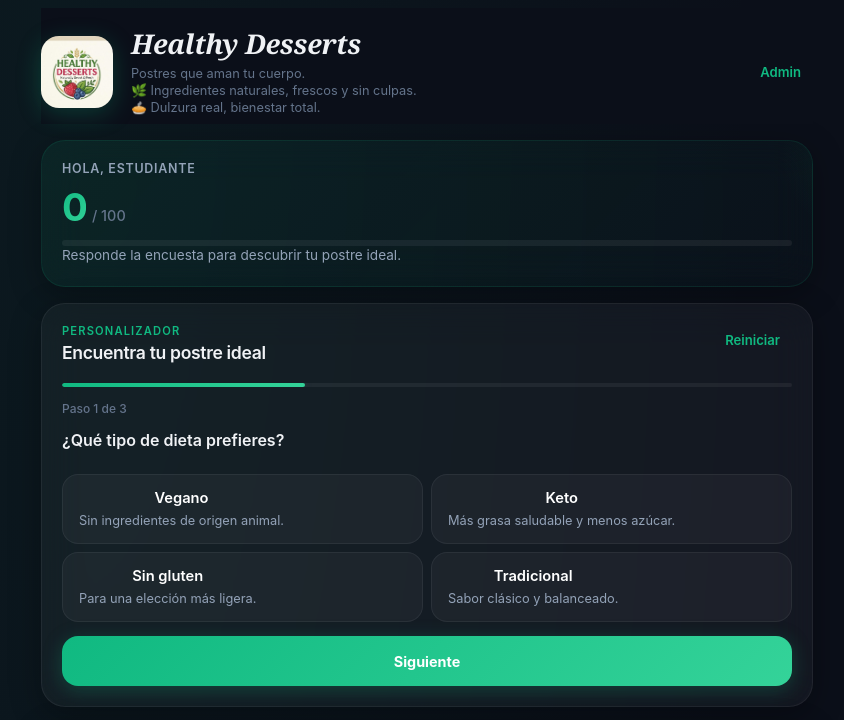
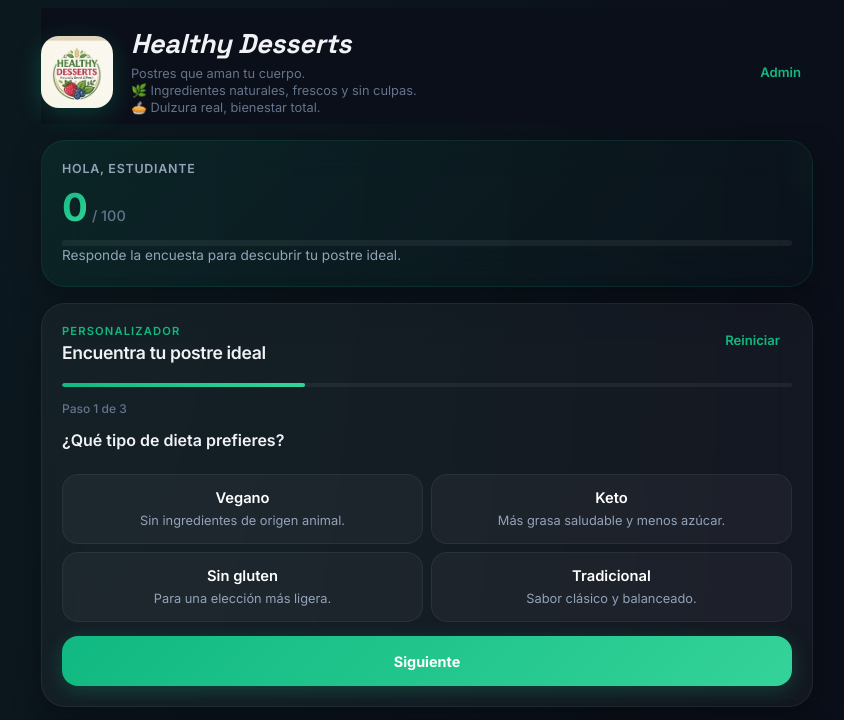
Before and after one commit to GB250805/healthy_desserts, a plain HTML site: page index.html in a window 1280 px wide. Shown: the top 720 px of the page, without its empty margins (213-1057 px from the left). Drawn offline with Linux system fonts and the light colour scheme.

Commit message:
fix: tipos de letra y centrado de texto

```diff
--- a/index.html
+++ b/index.html
@@ -7,6 +7,9 @@
   <meta name="description" content="Healthy Desserts - postres saludables personalizados para estudiantes." />
   <title>Healthy Desserts</title>
   <link rel="icon" type="image/png" href="pics/logo1x1.png" />
+  <link rel="preconnect" href="https://fonts.googleapis.com" />
+  <link rel="preconnect" href="https://fonts.gstatic.com" crossorigin />
+  <link href="https://fonts.googleapis.com/css2?family=Inter:wght@400;500;600;700;800&family=Space+Grotesk:wght@400;500;600;700;800&family=Space+Mono&display=swap" rel="stylesheet" />
   <link rel="stylesheet" href="styles.css" />
 </head>
 <body>
--- a/styles.css
+++ b/styles.css
@@ -1,5 +1,8 @@
 :root {
   color-scheme: dark;
+  --display: "Space Grotesk", sans-serif;
+  --body: "Inter", sans-serif;
+  --mono: "Space Mono", monospace;
   --bg: #0b0f19;
   --bg-elevated: #111520;
   --surface: rgba(255, 255, 255, 0.04);
@@ -44,7 +47,7 @@
   margin: 0;
   min-height: 100vh;
   color: var(--text);
-  font-family: "Inter", "Segoe UI Variable Display", "Segoe UI", system-ui, sans-serif;
+  font-family: var(--body);
   background: var(--bg);
   background-image:
     radial-gradient(ellipse at 20% 0%, rgba(16, 185, 129, 0.06), transparent 50%),
@@ -159,7 +162,7 @@
   font-size: 1.7rem;
   color: var(--text);
   font-style: italic;
-  font-family: 'Georgia', 'Times New Roman', serif;
+  font-family: var(--display);
   letter-spacing: -0.01em;
   line-height: 1.2;
 }
@@ -351,11 +354,13 @@
   padding: 14px 16px;
   display: flex;
   align-items: center;
+  justify-content: center;
   gap: 12px;
   cursor: pointer;
   border: 1px solid var(--glass-border);
   border-radius: var(--radius);
   background: var(--surface);
+  text-align: center;
   transition: all var(--transition);
 }
 
```
